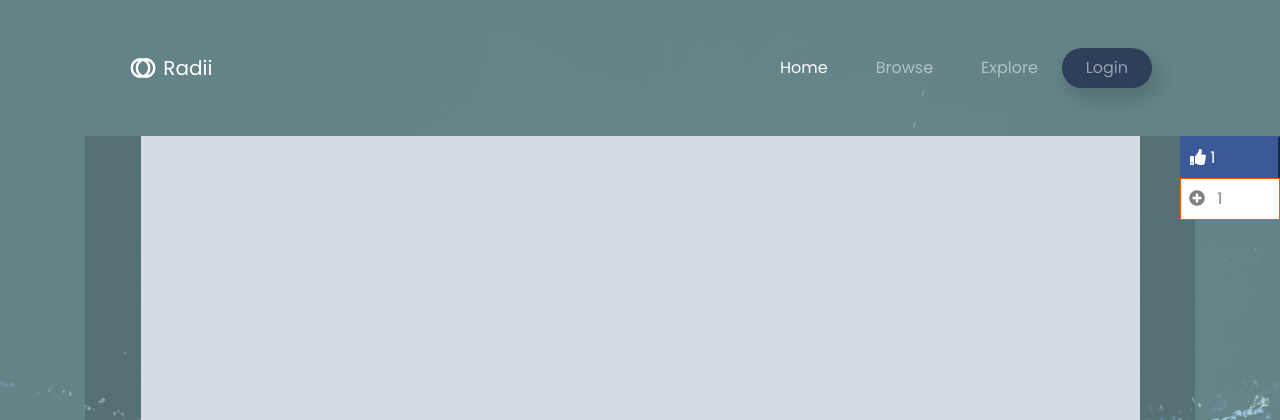
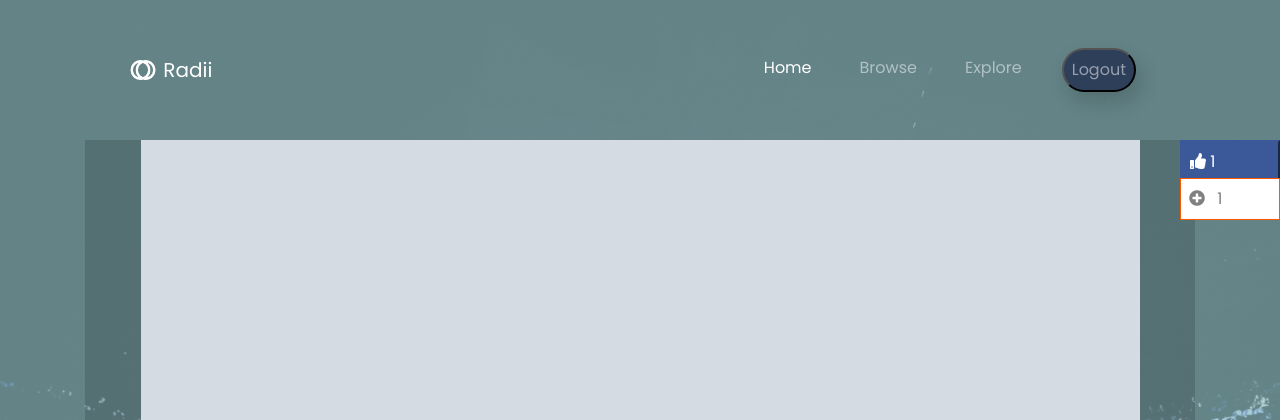
Before and after one commit to pknn/radii, a Flask app: page /event/1 in a window 1280 px wide. Shown: the top 420 px of the page. Run offline with Flask 2, Linux system fonts and the light colour scheme; a user stored in the database is signed in; tables that the repository leaves empty hold one stand-in row (values such as "Sample post"); grey boxes marked "Sample" are stand-in pictures; parts of the project's set-up code (start-up, migrations or seed data) failed here and were passed over; some libraries are stand-ins or nearby versions.

Commit message:
Implement logout

```diff
--- a/app/controllers.py
+++ b/app/controllers.py
@@ -1,6 +1,6 @@
 from app import db, login_manager
 from app.models import User, Event, Category
-from flask_login import login_user
+from flask_login import login_user, logout_user
 
 
 class UserController:
@@ -86,3 +86,7 @@ class AuthController:
                 return True
             else:
                 return False
+
+    @staticmethod
+    def logout():
+        logout_user()
--- a/app/models.py
+++ b/app/models.py
@@ -151,9 +151,6 @@ class User(db.Model):
     def get_id(self):
         return self.id
 
-    def is_anonymous(self):
-        return False
-
     def is_authenticated(self):
         return True
 
--- a/app/routes.py
+++ b/app/routes.py
@@ -1,6 +1,6 @@
 from flask import render_template, redirect, url_for, request, jsonify
 from flask_dance.contrib.github import github
-from flask_login import current_user
+from flask_login import current_user, login_required
 from app import app, auth
 from app.controllers import EventController, AuthController
 from app.models import Event
@@ -70,6 +70,13 @@ def login():
         return redirect(url_for("index"))
 
 
+@app.route("/logout", methods=["POST"])
+@login_required
+def logout():
+    AuthController.logout()
+    return redirect(url_for("index"))
+
+
 @app.route("/like/<event_id>")
 def like(event_id):
     event = Event.query.filter_by(event_id=event_id).first()
--- a/app/static/styles/_navbar.scss
+++ b/app/static/styles/_navbar.scss
@@ -1,4 +1,12 @@
 #login-button {
+    background: #2E3F5A;
+    color: white;
+    border-radius: 40px;
+    box-shadow: 5px 10px 20px hsla(0, 0, 0, 0.16);
+    cursor: pointer;
+}
+
+.log-button {
     background: #2E3F5A;
     color: white;
     border-radius: 40px;
--- a/app/static/styles/main.css
+++ b/app/static/styles/main.css
@@ -1,6 +1,14 @@
 @charset "UTF-8";
 @import url("https://fonts.googleapis.com/css?family=Poppins:400,500,700");
 #login-button {
+  background: #2E3F5A;
+  color: white;
+  border-radius: 40px;
+  box-shadow: 5px 10px 20px rgba(0, 0, 0, 0.16);
+  cursor: pointer;
+}
+
+.log-button {
   background: #2E3F5A;
   color: white;
   border-radius: 40px;
--- a/app/templates/components/navbar.html
+++ b/app/templates/components/navbar.html
@@ -21,9 +21,17 @@
             <li class="px-3 nav-item">
                 <a class="nav-link" href="#">Explore</a>
             </li>
+            {% if current_user.is_anonymous %}
             <li class="px-3 nav-item" id="login-button" data-toggle="modal" data-target="#modalLogin">
                 <a class="nav-link">Login</a>
             </li>
+            {% else %}
+            <li class="px-3 nav-item" class="log-button">
+                <form method="post" action="/logout">
+                    <button class="nav-link log-button" type="submit">Logout</button>
+                </form>
+            </li>
+            {% endif %}
         </ul>
     </div>
 </nav>
--- a/app/templates/event_description.html
+++ b/app/templates/event_description.html
@@ -5,6 +5,7 @@
 <div id="event">
 {% include "components/navbar.html" %}
 
+{% if not current_user.is_anonymous %}
   {% if not current_user.liked(event_info.id) %}
   <a href="{{ url_for('like', event_id=event_info.event_id) }}">
     <button class="button button-style button-like">
@@ -38,6 +39,7 @@
       <span>{{ event_info.attended_users | length }}</span>
     </button>
   </a>
+  {% endif %}
 {% endif %}
 
 
```
Also changed, not shown: app/static/scripts/main.js (+10 -10 lines). Lines whose indentation alone changed are shown as unchanged.
